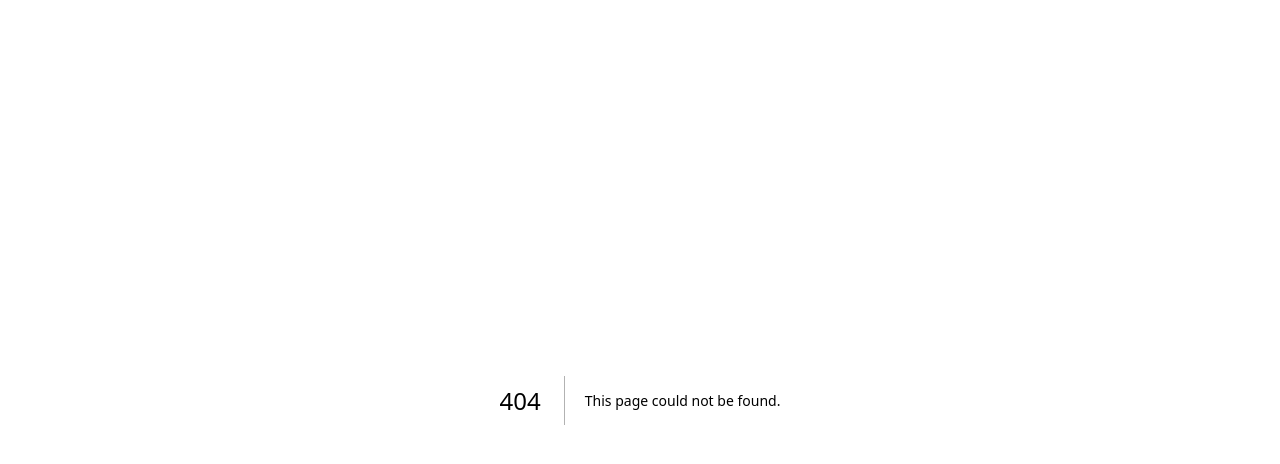
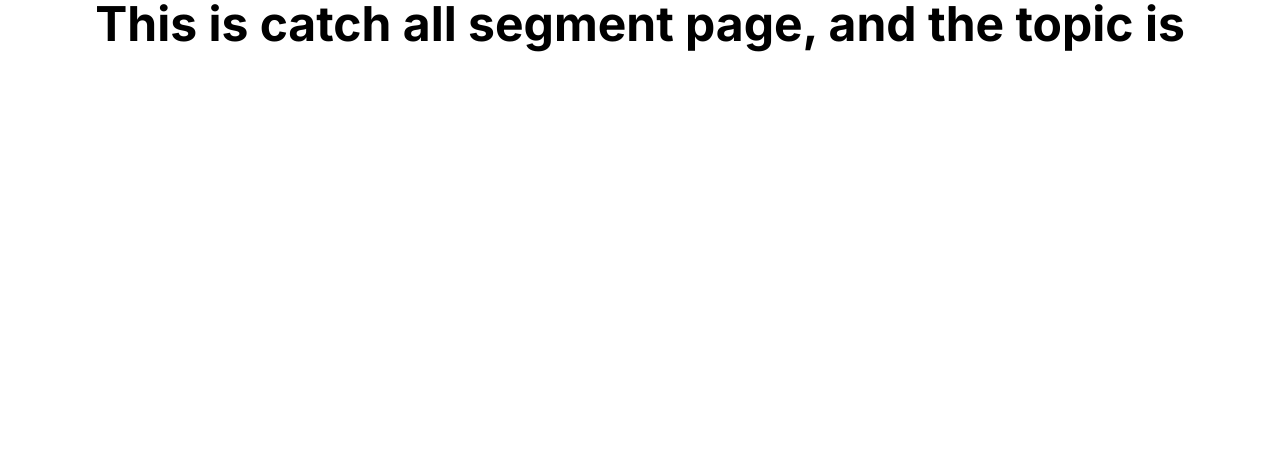
Before and after one commit to Md-Ashikur-Rahman-Ashik/NextJS, a Next.js app: page /class in a window 1280 px wide. Before the commit this address had no page. Shown: the top 464 px of the page. Built offline with nearby package versions, Linux system fonts and the light colour scheme.

Commit message:
Explored catch all segments routing

```diff
--- /dev/null
+++ b/src/app/class/[...topic]/page.jsx
@@ -0,0 +1,13 @@
+import React from "react";
+
+const page = ({ params }) => {
+  return (
+    <div className="container mx-auto">
+      <h2 className="text-center font-bold text-5xl">
+        This is catch all segment page, and the topic is {params.topic}
+      </h2>
+    </div>
+  );
+};
+
+export default page;
--- /dev/null
+++ b/src/app/class/page.jsx
@@ -0,0 +1,11 @@
+import React from "react";
+
+const page = () => {
+  return (
+    <div className="container mx-auto">
+      <h2 className="text-center font-bold text-5xl">This is class page</h2>
+    </div>
+  );
+};
+
+export default page;
```
